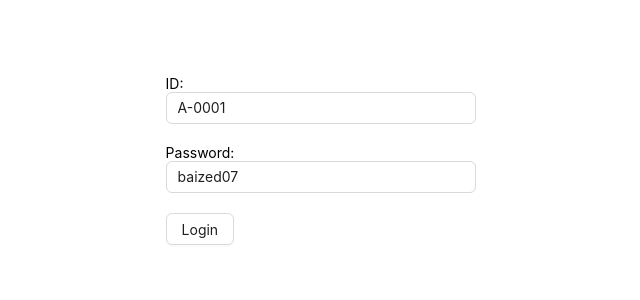
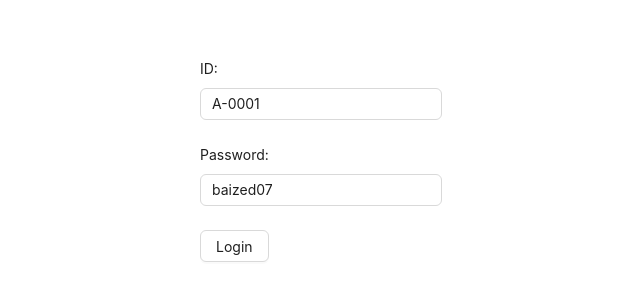
Before and after one commit to baized1245/PH-University-Client, a React (Vite) app: page /login in a window 1280 px wide. Shown: the part 240-540 px from the top of the page, without its empty margins (319-959 px from the left). Built offline with nearby package versions, Linux system fonts and the light colour scheme.

Commit message:
module-31.2

```diff
--- a/src/components/form/PHForm.tsx
+++ b/src/components/form/PHForm.tsx
@@ -1,3 +1,4 @@
+import { Form } from "antd";
 import { ReactNode } from "react";
 import {
   useForm,
@@ -26,7 +27,9 @@
 
   return (
     <FormProvider {...methods}>
-      <form onSubmit={methods.handleSubmit(onSubmit)}>{children}</form>
+      <Form layout="vertical" onFinish={methods.handleSubmit(onSubmit)}>
+        {children}
+      </Form>
     </FormProvider>
   );
 };
--- a/src/components/form/PHInput.tsx
+++ b/src/components/form/PHInput.tsx
@@ -1,4 +1,4 @@
-import { Input } from "antd";
+import { Form, Input } from "antd";
 import { Controller } from "react-hook-form";
 
 type TInputProps = {
@@ -10,10 +10,13 @@
 const PHInput = ({ type, name, label }: TInputProps) => {
   return (
     <div style={{ marginBottom: "20px" }}>
-      {label ? label : null}
       <Controller
         name={name}
-        render={({ field }) => <Input {...field} type={type} id={name} />}
+        render={({ field }) => (
+          <Form.Item label={label}>
+            <Input {...field} type={type} id={name} />
+          </Form.Item>
+        )}
       />
     </div>
   );
--- /dev/null
+++ b/src/components/form/PHSelect.tsx
@@ -0,0 +1,19 @@
+import { Form, Select } from "antd";
+
+const PHSelect = ({ label }) => {
+  return (
+    <Form.Item label={label}>
+      <Select
+        style={{ width: "100%" }}
+        options={[
+          { value: "jack", label: "Jack" },
+          { value: "lucy", label: "Lucy" },
+          { value: "Yiminghe", label: "yiminghe" },
+          { value: "disabled", label: "Disabled", disabled: true },
+        ]}
+      />
+    </Form.Item>
+  );
+};
+
+export default PHSelect;
--- a/src/pages/admin/academicManagement/CreateAcademicSemester.tsx
+++ b/src/pages/admin/academicManagement/CreateAcademicSemester.tsx
@@ -1,7 +1,8 @@
 import { FieldValues, SubmitHandler } from "react-hook-form";
 import PHForm from "../../../components/form/PHForm";
 import PHInput from "../../../components/form/PHInput";
-import { Button } from "antd";
+import { Button, Col, Flex } from "antd";
+import PHSelect from "../../../components/form/PHSelect";
 
 const CreateAcademicSemester = () => {
   const onSubmit: SubmitHandler<FieldValues> = (data) => {
@@ -9,10 +10,16 @@
   };
 
   return (
-    <PHForm onSubmit={onSubmit}>
-      <PHInput type="text" name="name" />
-      <Button htmlType="submit">Submit</Button>
-    </PHForm>
+    <Flex justify="center" align="center">
+      <Col span={6}>
+        <PHForm onSubmit={onSubmit}>
+          <PHInput type="text" name="name" label="name" />
+          <PHInput type="text" name="name" label="year" />
+          <PHSelect label="name" />
+          <Button htmlType="submit">Submit</Button>
+        </PHForm>
+      </Col>
+    </Flex>
   );
 };
 
```
